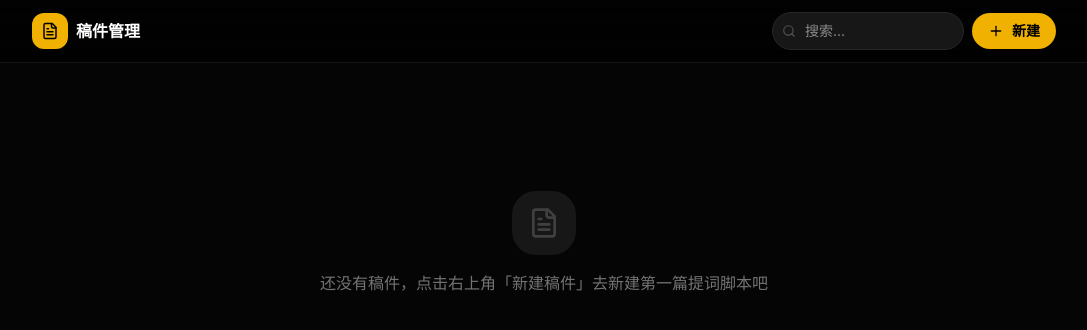
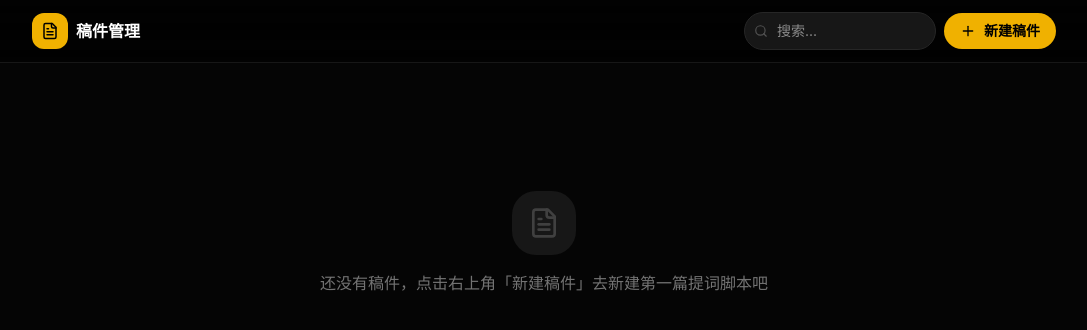
Before and after one commit to jasinghuang/Prompter, a React (Vite) app: page / in a window 1280 px wide. Shown: the top 330 px of the page, without its empty margins (96-1183 px from the left). Built offline with nearby package versions, Linux system fonts and the light colour scheme.

Commit message:
fix: update button text to "新建稿件" in ScriptList and related tests; restore textarea in ScriptEditor for content input

```diff
--- a/src/components/ScriptEditor.tsx
+++ b/src/components/ScriptEditor.tsx
@@ -44,12 +44,6 @@ export function ScriptEditor({ script, pauseKeyword, onPauseKeywordChange, onSav
           placeholder="稿件标题"
           className="w-full rounded-xl border border-neutral-800 bg-neutral-900 p-4 text-xl font-bold text-white focus:border-yellow-500/50 focus:outline-none"
         />
-        <textarea
-          value={content}
-          onChange={(e) => onContentChange(e.target.value)}
-          placeholder="在此输入或粘贴提词稿件..."
-          className="min-h-[40dvh] flex-1 resize-none rounded-xl border border-neutral-800 bg-neutral-900 p-6 text-lg leading-relaxed text-neutral-300 focus:border-yellow-500/50 focus:outline-none"
-        />
 
         <div className="rounded-xl border border-neutral-800 bg-neutral-900 p-4">
           <div className="mb-3 flex items-center gap-2">
@@ -64,6 +58,13 @@ export function ScriptEditor({ script, pauseKeyword, onPauseKeywordChange, onSav
             className="w-full rounded-lg border border-neutral-700 bg-neutral-950 px-3 py-2 text-sm text-white placeholder-neutral-600 focus:border-yellow-500/50 focus:outline-none"
           />
         </div>
+
+        <textarea
+          value={content}
+          onChange={(e) => onContentChange(e.target.value)}
+          placeholder="在此输入或粘贴提词稿件..."
+          className="min-h-[40dvh] flex-1 resize-none rounded-xl border border-neutral-800 bg-neutral-900 p-6 text-lg leading-relaxed text-neutral-300 focus:border-yellow-500/50 focus:outline-none"
+        />
       </main>
     </div>
   );
--- a/src/components/ScriptList.tsx
+++ b/src/components/ScriptList.tsx
@@ -43,7 +43,7 @@ export function ScriptList({ scripts, onOpen, onEdit, onDelete, onCreate, onDele
             onClick={onCreate}
             className="flex shrink-0 items-center gap-1 rounded-full bg-yellow-500 px-3 py-2 text-xs font-bold text-black active:scale-95 sm:gap-2 sm:px-4 sm:text-sm"
           >
-            <Plus size={16} /><span className="hidden sm:inline">新建</span><span className="sm:hidden">稿</span>
+            <Plus size={16} />新建稿件
           </button>
         </div>
       </header>
```
Also changed, not shown: 2 other files (tests, documents, lock files or other folders).
